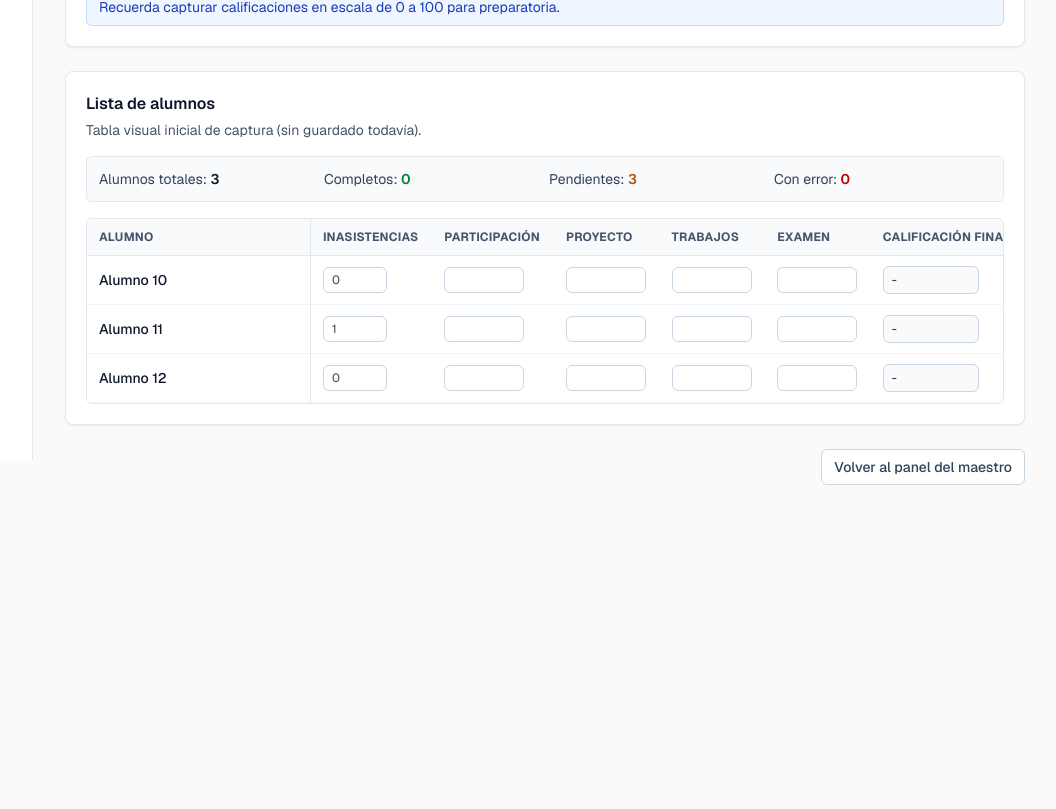
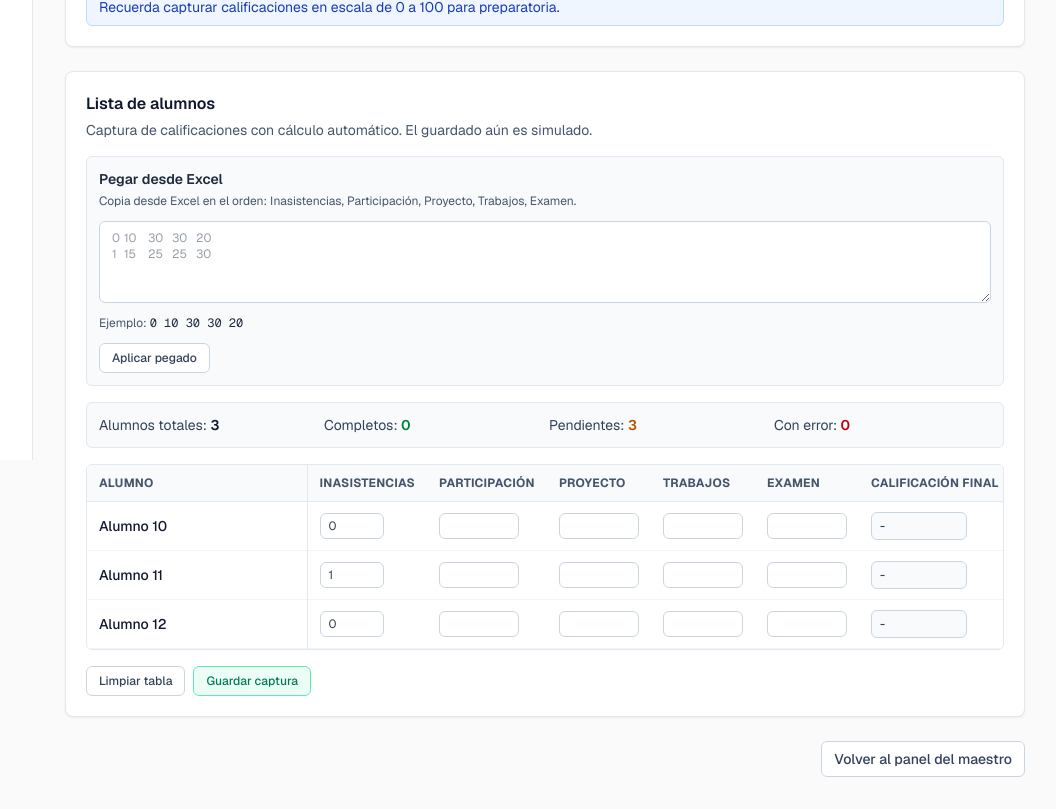
Before and after one commit to 4GeeksAcademy/edugrade-flow, a Next.js app: page /demo/maestro/captura in a window 1280 px wide. Shown: the part 340-1149 px from the top of the page, without its empty margins (223-1279 px from the left). Before the commit the page ends 857 px from the top, so only its background shows below. Built offline with nearby package versions, Linux system fonts and the light colour scheme.

Commit message:
control interactivo de captura de califiaciones

```diff
--- a/src/app/demo/maestro/captura/page.tsx
+++ b/src/app/demo/maestro/captura/page.tsx
@@ -22,6 +22,15 @@ type CaptureInputs = {
 };
 
 type RowStatus = "Pendiente" | "Completo" | "Con error";
+type SaveFeedbackTone = "success" | "warning" | "error";
+
+const emptyCaptureRow: CaptureInputs = {
+  inasistencias: "",
+  participacion: "",
+  proyecto: "",
+  trabajos: "",
+  examen: "",
+};
 
 function normalizeNumberInput(value: string) {
   const noSpaces = value.replace(/\s+/g, "");
@@ -92,15 +101,15 @@ export default function DemoMaestroCapturaPage() {
   const prepGroup = officialGroups.find((group) => group.id === "group_1a_prep");
   const prepSubject = subjects.find((subject) => subject.id === "subject_math_prep");
   const groupStudents = students.filter((student) => student.officialGroupId === "group_1a_prep");
+  const [pasteValue, setPasteValue] = useState("");
+  const [pasteFeedback, setPasteFeedback] = useState<{ tone: "success" | "error"; message: string } | null>(null);
+  const [saveFeedback, setSaveFeedback] = useState<{ tone: SaveFeedbackTone; message: string } | null>(null);
 
   const [captureByStudent, setCaptureByStudent] = useState<Record<string, CaptureInputs>>(() => (
     groupStudents.reduce<Record<string, CaptureInputs>>((acc, student, index) => {
       acc[student.id] = {
+        ...emptyCaptureRow,
         inasistencias: String(index % 2),
-        participacion: "",
-        proyecto: "",
-        trabajos: "",
-        examen: "",
       };
       return acc;
     }, {})
@@ -136,6 +145,7 @@ export default function DemoMaestroCapturaPage() {
   }, [captureByStudent, groupStudents]);
 
   const handleInasistenciasChange = (studentId: string, value: string) => {
+    setSaveFeedback(null);
     const normalized = normalizeNumberInput(value);
     setCaptureByStudent((prev) => ({
       ...prev,
@@ -147,6 +157,7 @@ export default function DemoMaestroCapturaPage() {
   };
 
   const handleGradeChange = (studentId: string, field: "participacion" | "proyecto" | "trabajos" | "examen", value: string) => {
+    setSaveFeedback(null);
     const normalized = normalizeGradeInput(value);
     setCaptureByStudent((prev) => ({
       ...prev,
@@ -155,6 +166,108 @@ export default function DemoMaestroCapturaPage() {
         [field]: normalized,
       },
     }));
+  };
+
+  const handleApplyPaste = () => {
+    setSaveFeedback(null);
+    const lines = pasteValue
+      .split(/\r?\n/)
+      .map((line) => line.trim())
+      .filter((line) => line.length > 0);
+
+    if (lines.length === 0) {
+      setPasteFeedback({ tone: "error", message: "No se detectaron datos válidos para pegar." });
+      return;
+    }
+
+    let appliedFields = 0;
+    const next = { ...captureByStudent };
+    const fieldOrder: Array<keyof CaptureInputs> = ["inasistencias", "participacion", "proyecto", "trabajos", "examen"];
+
+    lines.slice(0, groupStudents.length).forEach((line, rowIndex) => {
+      const columns = line
+        .split(/[\t,\s]+/)
+        .map((value) => value.trim())
+        .filter((value) => value.length > 0)
+        .slice(0, 5);
+
+      if (columns.length === 0) {
+        return;
+      }
+
+      const studentId = groupStudents[rowIndex]?.id;
+      if (!studentId || !next[studentId]) {
+        return;
+      }
+
+      const updatedRow = { ...next[studentId] };
+
+      columns.forEach((columnValue, columnIndex) => {
+        const field = fieldOrder[columnIndex];
+        if (!field) {
+          return;
+        }
+
+        if (field === "inasistencias") {
+          updatedRow[field] = normalizeNumberInput(columnValue);
+        } else {
+          updatedRow[field] = normalizeGradeInput(columnValue);
+        }
+
+        appliedFields += 1;
+      });
+
+      next[studentId] = updatedRow;
+    });
+
+    if (appliedFields > 0) {
+      setCaptureByStudent(next);
+    }
+
+    if (appliedFields > 0) {
+      setPasteValue("");
+      setPasteFeedback({ tone: "success", message: "Datos pegados correctamente." });
+      return;
+    }
+
+    setPasteFeedback({ tone: "error", message: "No se detectaron datos válidos para pegar." });
+  };
+
+  const handleClearRow = (studentId: string) => {
+    setSaveFeedback(null);
+    setPasteFeedback(null);
+    setCaptureByStudent((prev) => ({
+      ...prev,
+      [studentId]: { ...emptyCaptureRow },
+    }));
+  };
+
+  const handleClearTable = () => {
+    setSaveFeedback(null);
+    setPasteFeedback(null);
+    setCaptureByStudent((prev) => {
+      const next = { ...prev };
+      groupStudents.forEach((student) => {
+        if (next[student.id]) {
+          next[student.id] = { ...emptyCaptureRow };
+        }
+      });
+      return next;
+    });
+  };
+
+  const handleSimulatedSave = () => {
+    if (summary.pendientes > 0) {
+      setSaveFeedback({ tone: "warning", message: "No puedes guardar: hay alumnos pendientes." });
+      return;
+    }
+
+    if (summary.conError > 0) {
+      setSaveFeedback({ tone: "error", message: "No puedes guardar: hay errores en la captura." });
+      return;
+    }
+
+    setSaveFeedback({ tone: "success", message: "Captura lista para guardar. Simulación completada correctamente." });
   };
 
   return (
@@ -184,7 +297,40 @@ export default function DemoMaestroCapturaPage() {
           </p>
         </Card>
 
-        <Card title="Lista de alumnos" description="Tabla visual inicial de captura (sin guardado todavía).">
+        <Card title="Lista de alumnos" description="Captura de calificaciones con cálculo automático. El guardado aún es simulado.">
+          <div className="mb-4 rounded-md border border-slate-200 bg-slate-50 p-3">
+            <p className="text-sm font-semibold text-slate-800">Pegar desde Excel</p>
+            <p className="mt-1 text-xs text-slate-600">
+              Copia desde Excel en el orden: Inasistencias, Participación, Proyecto, Trabajos, Examen.
+            </p>
+            <div className="mt-3 flex flex-col gap-3">
+              <textarea
+                value={pasteValue}
+                onChange={(event) => setPasteValue(event.target.value)}
+                rows={4}
+                placeholder={"0\t10\t30\t30\t20\n1\t15\t25\t25\t30"}
+                className="w-full rounded-md border border-slate-300 bg-white px-3 py-2 text-xs text-slate-700 focus:border-slate-400 focus:outline-none"
+              />
+              <p className="text-xs text-slate-600">
+                Ejemplo: <span className="font-mono text-slate-800">0 10 30 30 20</span>
+              </p>
+              {pasteFeedback && (
+                <p className={`text-xs ${pasteFeedback.tone === "success" ? "text-green-700" : "text-red-700"}`}>
+                  {pasteFeedback.message}
+                </p>
+              )}
+              <div>
+                <button
+                  type="button"
+                  onClick={handleApplyPaste}
+                  className="inline-flex items-center rounded-md border border-slate-300 bg-white px-3 py-1.5 text-xs font-medium text-slate-700 transition hover:bg-slate-100"
+                >
+                  Aplicar pegado
+                </button>
+              </div>
+            </div>
+          </div>
+
           <div className="mb-4 grid gap-2 rounded-md border border-slate-200 bg-slate-50 p-3 text-sm text-slate-700 sm:grid-cols-2 lg:grid-cols-4">
             <p>
               Alumnos totales: <span className="font-semibold text-slate-900">{summary.total}</span>
@@ -214,6 +360,7 @@ export default function DemoMaestroCapturaPage() {
                   <th className="px-3 py-2.5 whitespace-nowrap">Examen</th>
                   <th className="px-3 py-2.5 whitespace-nowrap">Calificación final</th>
                   <th className="px-3 py-2.5 whitespace-nowrap min-w-[120px]">Estado</th>
+                  <th className="px-3 py-2.5 whitespace-nowrap min-w-[110px]">Acción</th>
                 </tr>
               </thead>
               <tbody>
@@ -296,11 +443,53 @@ export default function DemoMaestroCapturaPage() {
                       <td className="px-3 py-2.5 whitespace-nowrap">
                         <Badge tone={statusTone}>{rowResult.status}</Badge>
                       </td>
+                      <td className="px-3 py-2.5 whitespace-nowrap">
+                        <button
+                          type="button"
+                          onClick={() => handleClearRow(student.id)}
+                          className="inline-flex items-center rounded-md border border-slate-300 bg-white px-2.5 py-1 text-xs font-medium text-slate-700 transition hover:bg-slate-100"
+                        >
+                          Limpiar fila
+                        </button>
+                      </td>
                     </tr>
                   );
                 })}
               </tbody>
             </table>
+          </div>
+
+          <div className="mt-4 flex flex-col gap-3 sm:flex-row sm:items-center sm:justify-between">
+            <div className="flex flex-wrap items-center gap-2">
+              <button
+                type="button"
+                onClick={handleClearTable}
+                className="inline-flex items-center rounded-md border border-slate-300 bg-white px-3 py-1.5 text-xs font-medium text-slate-700 transition hover:bg-slate-100"
+              >
+                Limpiar tabla
+              </button>
+              <button
+                type="button"
+                onClick={handleSimulatedSave}
+                className="inline-flex items-center rounded-md border border-emerald-300 bg-emerald-50 px-3 py-1.5 text-xs font-medium text-emerald-700 transition hover:bg-emerald-100"
+              >
+                Guardar captura
+              </button>
+            </div>
+
+            {saveFeedback && (
+              <p
+                className={`text-xs font-medium ${
+                  saveFeedback.tone === "success"
+                    ? "text-green-700"
+                    : saveFeedback.tone === "warning"
+                      ? "text-amber-700"
+                      : "text-red-700"
+                }`}
+              >
+                {saveFeedback.message}
+              </p>
+            )}
           </div>
         </Card>
 
```
